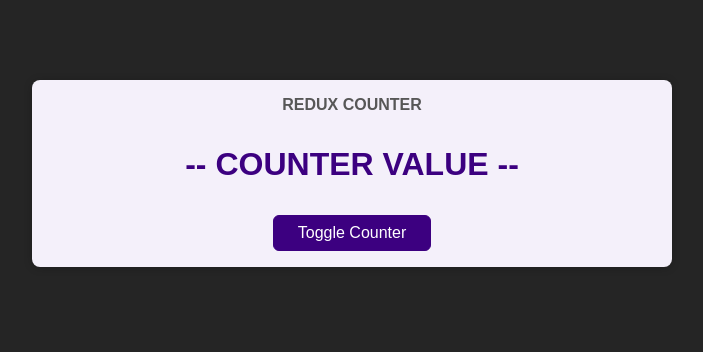
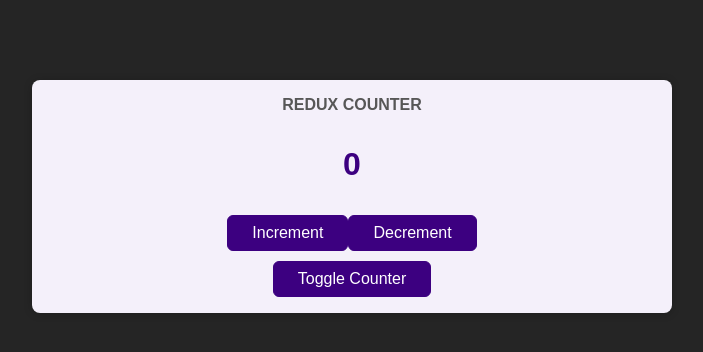
Before and after one commit to fa-martin/chapter18, a React (Create React App) app: page / in a window 1280 px wide. Shown: the top 352 px of the page, without its empty margins (288-991 px from the left). Built offline with nearby package versions, Linux system fonts and the light colour scheme.

Commit message:
add redux dispatch and handler

```diff
--- a/src/components/Counter.js
+++ b/src/components/Counter.js
@@ -1,12 +1,27 @@
-import classes from './Counter.module.css';
+import classes from "./Counter.module.css";
+import { useSelector, useDispatch } from "react-redux";
 
 const Counter = () => {
+  const dispatch = useDispatch(); // a function
+  const currectcounter = useSelector((state) => {
+    return state.counter;
+  });
   const toggleCounterHandler = () => {};
+  const toggleIncrementHandler = () => {
+    dispatch({ type: "increment" });
+  };
+  const toggleDecrementHandler = () => {
+    dispatch({ type: "decrement" });
+  };
 
   return (
     <main className={classes.counter}>
       <h1>Redux Counter</h1>
-      <div className={classes.value}>-- COUNTER VALUE --</div>
+      <div className={classes.value}>{currectcounter}</div>
+      <div className={classes.button}>
+        <button onClick={toggleIncrementHandler}>Increment</button>
+        <button onClick={toggleDecrementHandler}>Decrement</button>
+      </div>
       <button onClick={toggleCounterHandler}>Toggle Counter</button>
     </main>
   );
--- a/src/components/Counter.module.css
+++ b/src/components/Counter.module.css
@@ -21,3 +21,6 @@
   margin: 2rem 0;
   font-weight: bold;
 }
+.button {
+  margin: 10px;
+}
```
